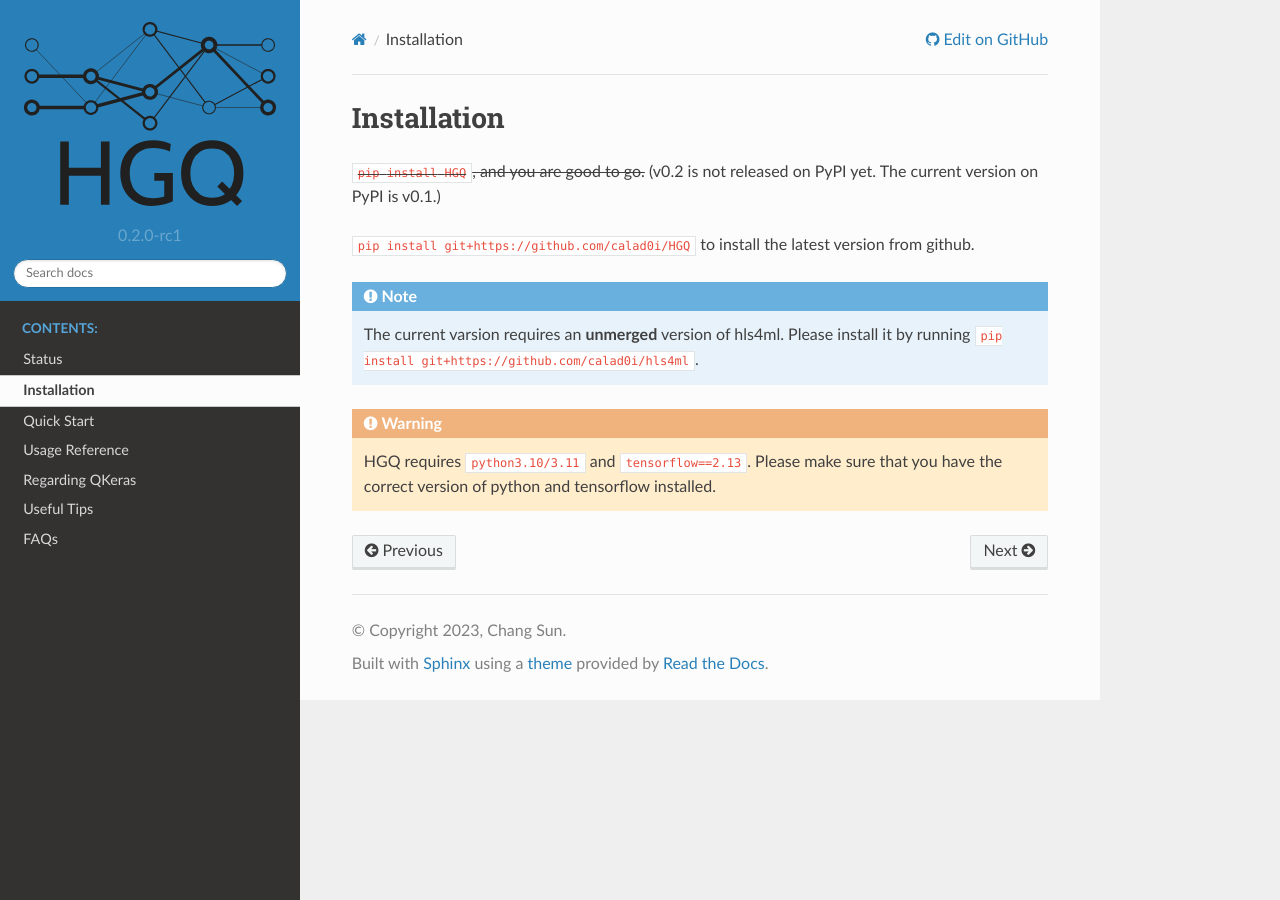
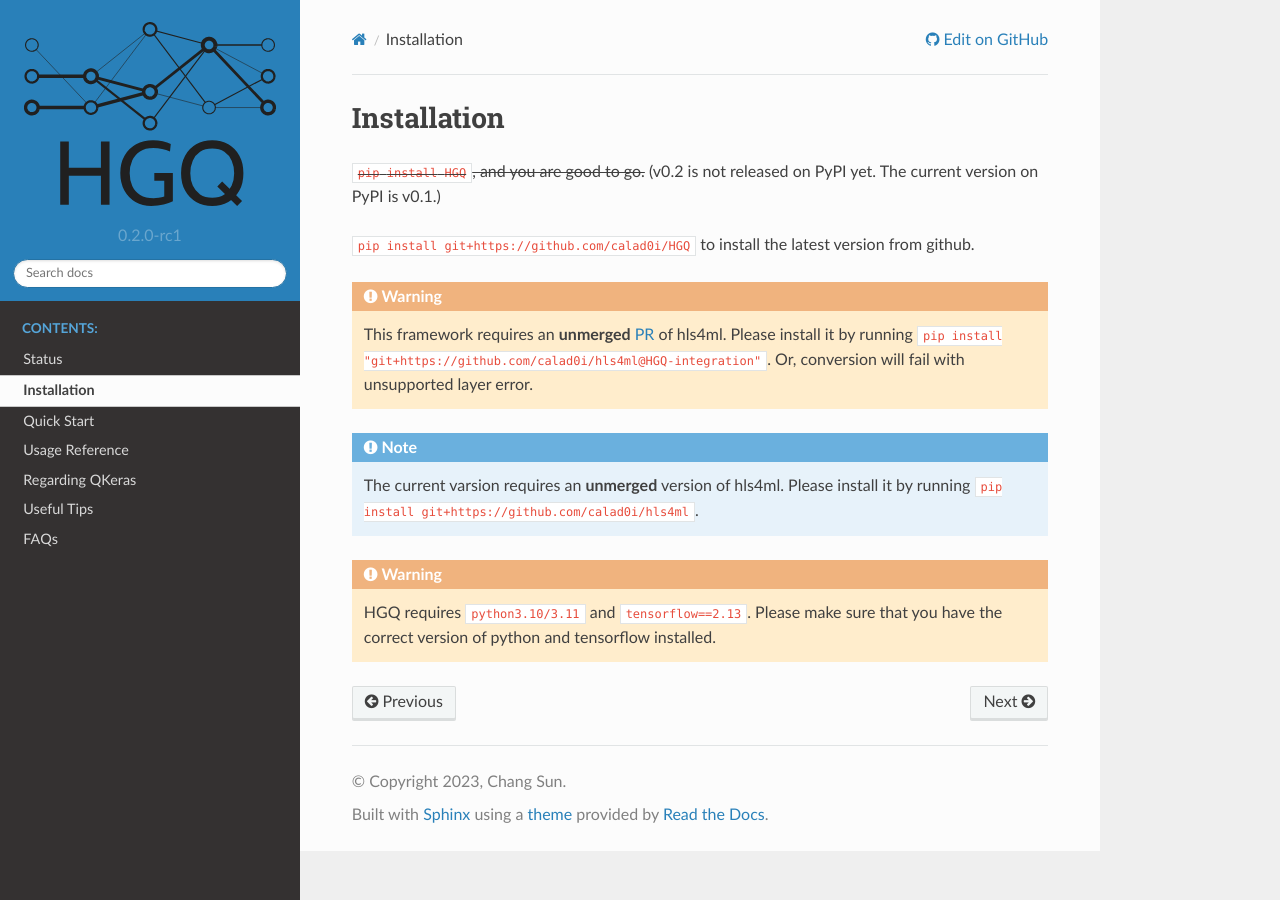
Before and after one commit to calad0i/HGQ, a Sphinx documentation site: the page built from docs/install.md, in a window 1280 px wide. Built offline with Sphinx 7.4.7 and the Read the Docs theme 2.0.0, drawn with Linux system fonts in a browser that asks for light colours; pages that are not in the unit, such as notebooks, are missing from menus; the version number is read from the project's files by our own code.

Commit message:
warn about specific hls4ml requiremnt

````diff
--- a/docs/install.md
+++ b/docs/install.md
@@ -3,6 +3,10 @@
 ~~`pip install HGQ`, and you are good to go.~~ (v0.2 is not released on PyPI yet. The current version on PyPI is v0.1.)
 
 `pip install git+https://github.com/calad0i/HGQ` to install the latest version from github.
+
+```{warning}
+This framework requires an **unmerged** [PR](https://github.com/fastmachinelearning/hls4ml/pull/914) of hls4ml. Please install it by running `pip install "git+https://github.com/calad0i/hls4ml@HGQ-integration"`. Or, conversion will fail with unsupported layer error.
+```
 
 ```{note}
 The current varsion requires an **unmerged** version of hls4ml. Please install it by running `pip install git+https://github.com/calad0i/hls4ml`.
````
Also changed, not shown: README.md (+2 -1 lines).
